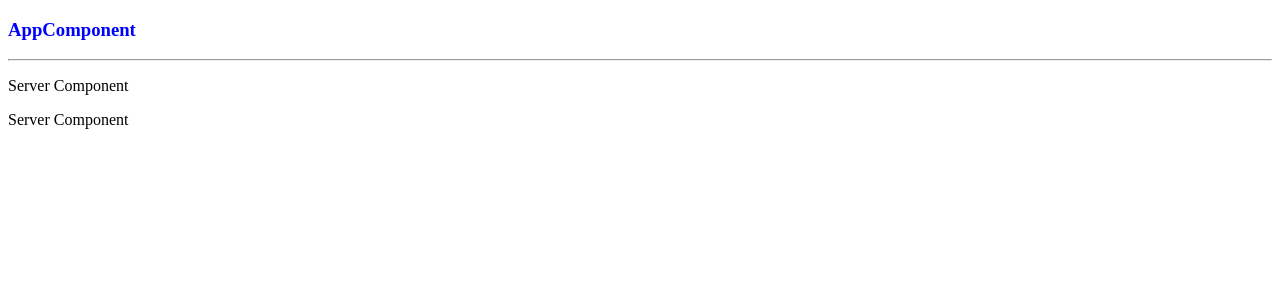
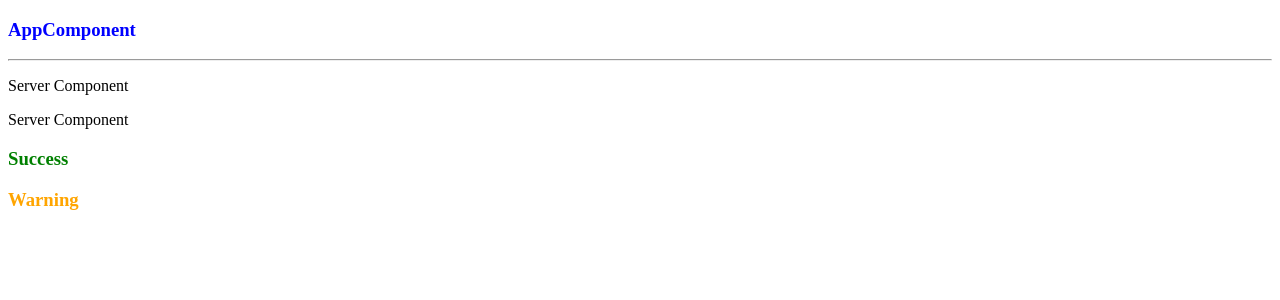
Before and after one commit to while1618/LearnAngular, an Angular app in the folder basics/: page / in a window 1280 px wide. Shown: the top 300 px of the page. Built offline with nearby package versions, Linux system fonts and the light colour scheme.

Commit message:
assignment 1

```diff
--- a/basics/src/app/app.component.html
+++ b/basics/src/app/app.component.html
@@ -4,6 +4,8 @@
       <h3>AppComponent</h3>
       <hr />
       <app-servers></app-servers>
+      <success></success>
+      <warning></warning>
     </div>
   </div>
 </div>
--- /dev/null
+++ b/basics/src/app/success/success.component.css
@@ -0,0 +1,3 @@
+.success {
+    color: green;
+}
--- /dev/null
+++ b/basics/src/app/success/success.component.html
@@ -0,0 +1 @@
+<h3 class="success">Success</h3>
--- /dev/null
+++ b/basics/src/app/warning/warning.component.ts
@@ -0,0 +1,8 @@
+import { Component } from '@angular/core';
+
+@Component({
+  selector: 'warning',
+  template: `<h3 class="warning">Warning</h3>`,
+  styles: ['.warning { color: orange; }'],
+})
+export class WarningComponent {}
```
Also changed, not shown: basics/src/app/app.module.ts (+9 -1 lines), basics/src/app/success/success.component.ts (added, +8 -0 lines).
